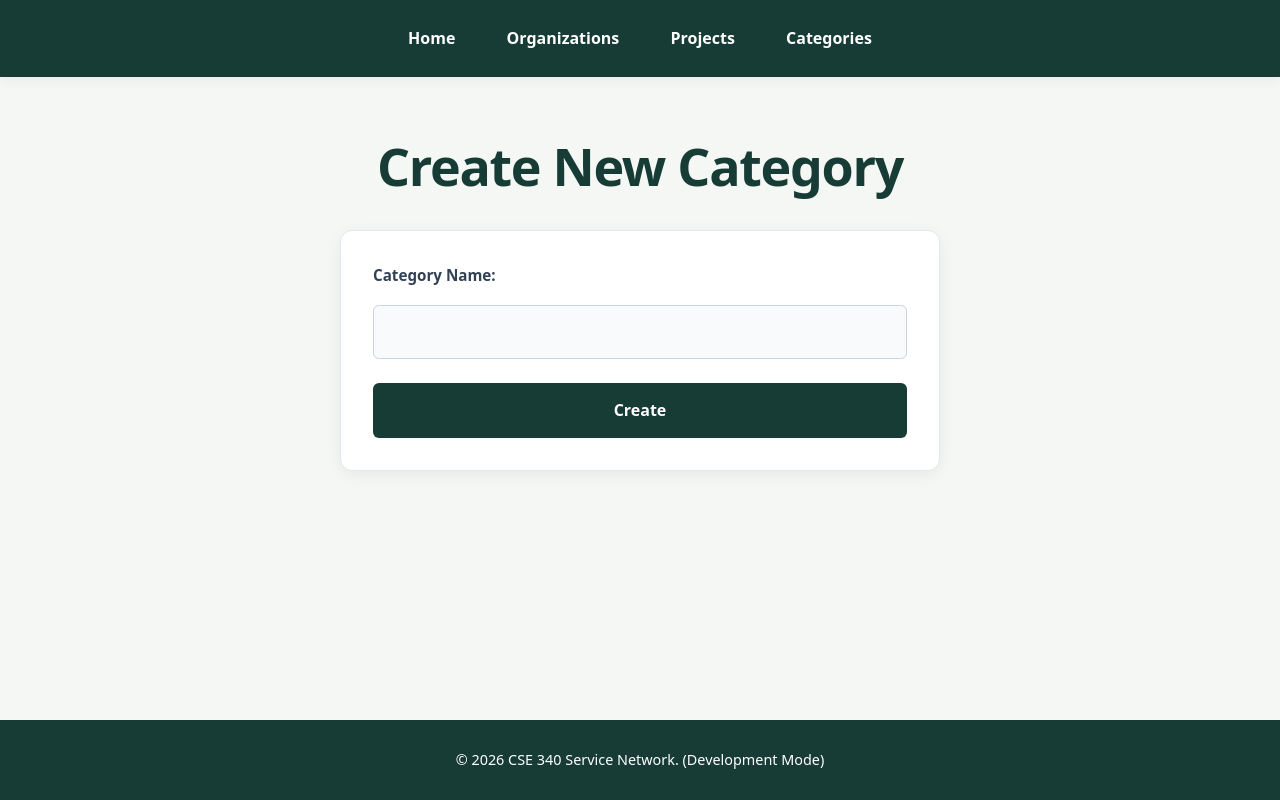
After one commit to BryanVasquez1006/cse340-course-repo, a Node server app: page /new-category in a window 1280 px wide. The commit adds this page. Run offline with Node 20, Linux system fonts and the light colour scheme.

```diff
--- a/public/css/main.css
+++ b/public/css/main.css
@@ -334,3 +334,89 @@ footer p {
     background-color: #d1ecf1;
     border-color: #bee5eb;
 }
+
+/* =========================
+   Form Styles
+========================= */
+
+main form {
+    display: flex;
+    flex-direction: column;
+    gap: 1rem;
+    width: 100%;
+    max-width: 600px;
+    margin: 2rem auto;
+    padding: clamp(1rem, 4vw, 2rem);
+    background-color: #ffffff;
+    border: 1px solid #e2e8f0;
+    border-radius: 12px;
+    box-shadow: 0 4px 16px rgba(0, 0, 0, 0.06);
+    box-sizing: border-box;
+}
+
+/* Form labels */
+main form label {
+    font-weight: 600;
+    font-size: 0.95rem;
+    color: #334155;
+}
+
+/* Form fields */
+main form input:not([type="checkbox"]):not([type="radio"]),
+main form textarea,
+main form select {
+    width: 100%;
+    padding: 0.8rem 1rem;
+    border: 1px solid #cbd5e1;
+    border-radius: 6px;
+    background-color: #f8fafc;
+    color: #1e293b;
+    font: inherit;
+    box-sizing: border-box;
+    transition: border-color 0.2s, box-shadow 0.2s;
+}
+
+/* Focus state */
+main form input:focus,
+main form textarea:focus,
+main form select:focus {
+    outline: 2px solid var(--color-primary, #2563eb);
+    outline-offset: 2px;
+    background-color: #ffffff;
+}
+
+/* Textarea */
+main form textarea {
+    min-height: 120px;
+    resize: vertical;
+}
+
+/* Submit button */
+main form button[type="submit"] {
+    padding: 0.85rem 1.5rem;
+    margin-top: 0.5rem;
+    background-color: var(--color-primary, #2563eb);
+    color: #ffffff;
+    border: none;
+    border-radius: 6px;
+    font: inherit;
+    font-weight: 600;
+    cursor: pointer;
+    transition: filter 0.2s;
+}
+
+main form button[type="submit"]:hover {
+    filter: brightness(0.9);
+}
+
+main form button[type="submit"]:focus-visible {
+    outline: 2px solid var(--color-primary, #2563eb);
+    outline-offset: 3px;
+}
+
+/* Responsive forms */
+@media (max-width: 768px) {
+    main form {
+        margin: 1rem auto;
+    }
+}
--- a/src/controllers/categories.js
+++ b/src/controllers/categories.js
@@ -1,6 +1,19 @@
-import { getAllCategories, getCategoryDetails, getCategoriesByProjectId, updateCategoryAssignments} from "../models/categories.js";
+
+import { getAllCategories, getCategoryDetails, getCategoriesByProjectId, updateCategoryAssignments, createCategory, updateCategory } from "../models/categories.js";
 import { getProjectsByCategoryId, getProjectDetails  } from "../models/projects.js";
+import {body, validationResult} from "express-validator";
 
+const categoryValidation = [
+  body("name")
+    .trim()
+    .notEmpty()
+    .withMessage("Name is required")
+    .bail()
+    .isLength({ min: 3 })
+    .withMessage("Name is too short")
+    .isLength({ max: 100 })
+    .withMessage("Name is too long"),
+];
 
 
 const showCategoriesPage = async (req, res) => {
@@ -56,17 +69,84 @@ const showAssignCategoriesForm = async (req, res, next) => {
     const projectId = req.params.id;
     const selectedCategories = req.body.categoryIds;
 
+    // Debugging
+    console.log("Project ID:", projectId);
+    console.log("Selected categories:", selectedCategories);
+    console.log("Request body:", req.body);
+
     // Update category assignments for the project
     try {
       // Update the category assignments in the database
       await updateCategoryAssignments(projectId, selectedCategories);
       // Notify the user of success and redirect to the project page
-    req.flash('success', 'Categories updated successfully');
+      req.flash("success", "Categories updated successfully");
       // Redirect to the project page after successful update
       res.redirect(`/project/${projectId}`);
     } catch (err) {
       return next(err);
     }
+  };;
+
+const showNewCategoryForm =  (req, res) => {
+  res.render('new-category', { title: 'Create New Category' });
 };
 
-export {showCategoriesPage, showCategoryDetailsPage, showAssignCategoriesForm, processAssignCategoriesForm};
+
+const processNewCategoryForm = async (req, res, next) => {
+  const {name} = req.body;
+  const errors = validationResult(req);
+
+  // Check for validation errors
+  if (!errors.isEmpty()) {
+     errors.array().forEach((error) => {
+      req.flash('error', error.msg);
+     });
+    return res.redirect('/new-category');
+  }
+
+
+
+  try {
+    const categoryId = await createCategory(name);
+    req.flash('success', 'Category created successfully');
+    res.redirect(`/category/${categoryId}`);
+  } catch (err) {
+    return next(err);
+  }
+};
+
+const showEditCategoryForm = async (req, res, next) => {
+  const categoryId = req.params.id;
+  const category = await getCategoryDetails(categoryId);
+
+  if (!category) {
+    const err = new Error('Category Not Found');
+    err.status = 404;
+    return next(err);
+  }
+  res.render('edit-category', { title: 'Edit Category', category });
+};
+
+const processEditCategoryForm = async (req, res, next) => {
+  const categoryId = req.params.id;
+  const {name} = req.body;
+  const errors = validationResult(req);
+
+  // Check for validation errors
+  if (!errors.isEmpty()) {
+    errors.array().forEach((error) => req.flash('error', error.msg));
+    return res.redirect(`/edit-category/${categoryId}`);
+  }
+
+  try {
+    await updateCategory(categoryId, name);
+  } catch (err) {
+    req.flash('error', 'Failed to update category');
+    return next(err);
+  }
+  req.flash('success', 'Category updated!');
+  res.redirect(`/category/${categoryId}`);
+
+};
+
+export {showCategoriesPage, showCategoryDetailsPage, showAssignCategoriesForm, processAssignCategoriesForm, showNewCategoryForm, processNewCategoryForm, categoryValidation, processEditCategoryForm, showEditCategoryForm};
--- a/src/views/categories.ejs
+++ b/src/views/categories.ejs
@@ -11,6 +11,7 @@
                 </li>
             <% }); %>
         </ul>
+        <p><a href="/new-category">Add new category</a></p>
 
     </main>
 
--- a/src/views/categoryDetails.ejs
+++ b/src/views/categoryDetails.ejs
@@ -11,6 +11,8 @@
         <% }); %>
     </ul>
 
+    <p><a href="/edit-category/<%= category.category_id %>">Edit Category</a></p>
+
 </main>
 
 <%- include('partials/footer') %>
--- /dev/null
+++ b/src/views/new-category.ejs
@@ -0,0 +1,10 @@
+<%- include('partials/header') %>
+<main>
+    <h1> <%= title %> </h1>
+    <form method="POST" action="/new-category">
+        <label for="name">Category Name:</label>
+        <input type="text" name="name" id="name" required maxlength="100">
+        <button type="submit">Create</button>
+    </form>
+</main>
+<%- include('partials/footer') %>
--- a/src/views/project.ejs
+++ b/src/views/project.ejs
@@ -21,6 +21,8 @@
             </li>
         <% }); %>
     </ul>
+    <p><a href="/edit-project/<%= projectDetails.project_id %>">Edit Project</a></p>
+    <p><a href="/assign-categories/<%= projectDetails.project_id %>">Assign Categories</a></p>
 </main>
 
 <%- include('partials/footer') %>
```
Also changed, not shown: src/controllers/projects.js (+55 -2 lines), src/models/categories.js (+28 -1 lines), src/models/projects.js (+23 -1 lines), src/routes.js (+15 -2 lines), src/views/edit-category.ejs (added, +11 -0 lines), src/views/edit-project.ejs (added, +31 -0 lines). Lines whose indentation alone changed are shown as unchanged.
